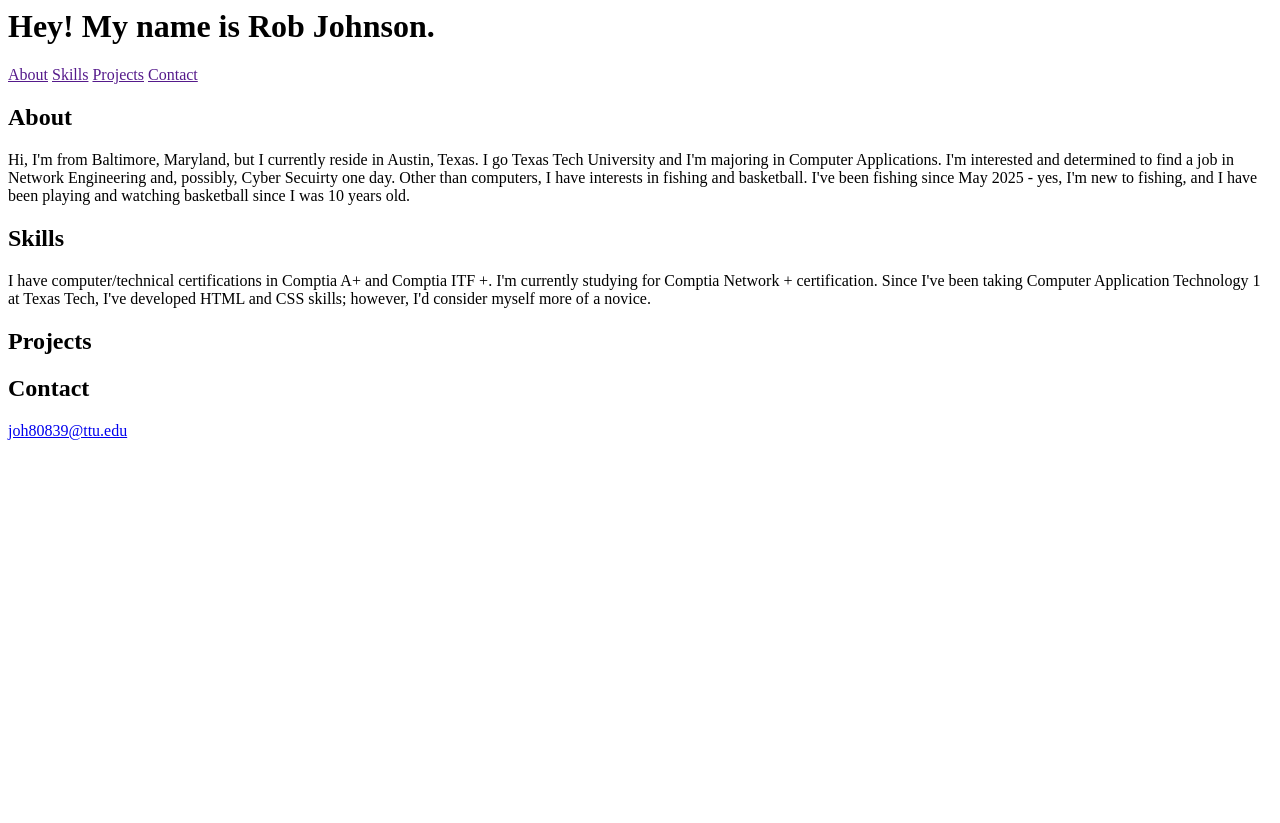
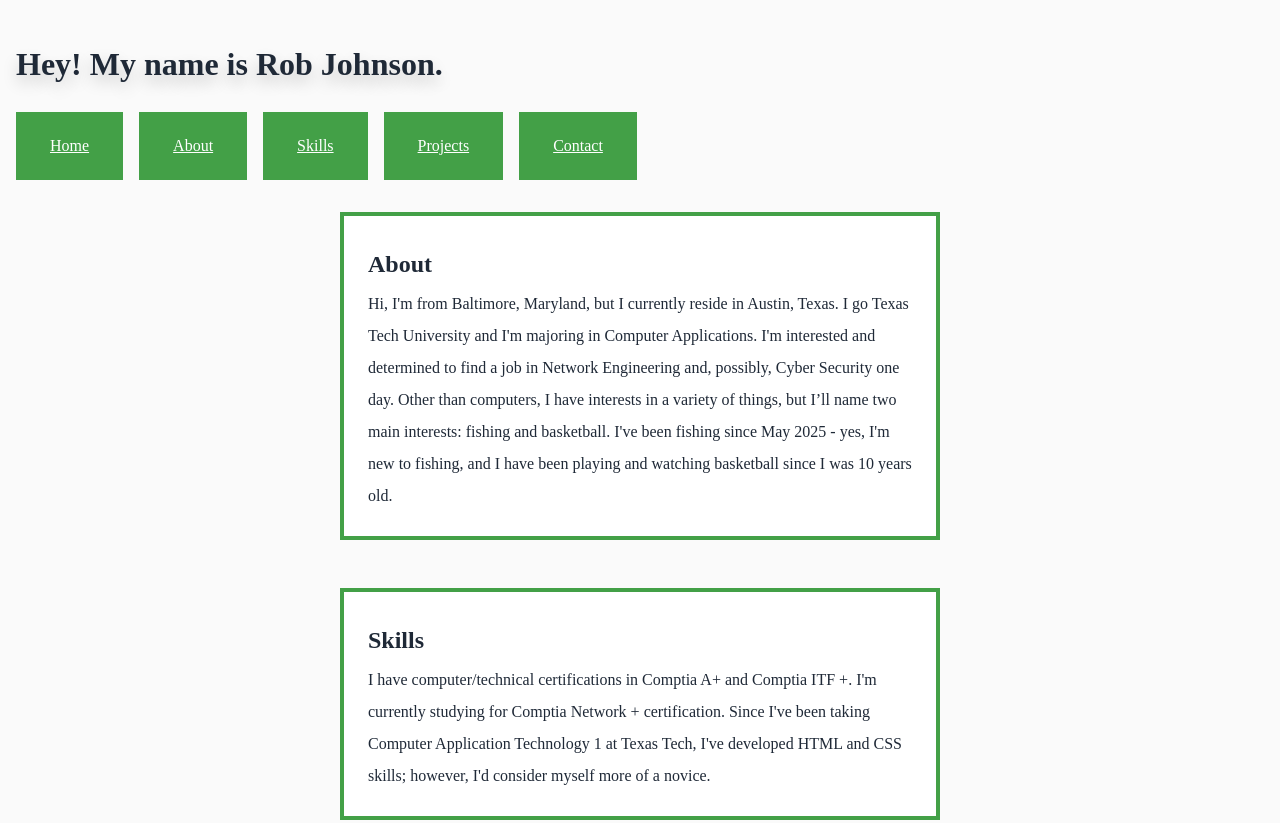
Before and after one commit to joh80839/RJ-Portfolio, a plain HTML site: page project-01/index.html in a window 1280 px wide. Shown: the top 823 px of the page. Before the commit the page ends 800 px from the top, so only its background shows below. Drawn offline with Linux system fonts and the light colour scheme.

Commit message:
Finishing touches

```diff
--- a/project-01/index.html
+++ b/project-01/index.html
@@ -11,22 +11,21 @@
             <h1> Hey! My name is Rob Johnson.</h1>
         </header>
         <nav>
-            <a href="">About</a>
-            <a href="">Skills</a>
-            <a href="">Projects</a>
-            <a href="">Contact</a>
+            <a href="#top">Home</a>
+            <a href="#about">About</a>
+            <a href="#skills">Skills</a>
+            <a href="#projects">Projects</a>
+            <a href="#contact">Contact</a>
         </nav>
 
         <main>
                 <section id="about" class="section">
                     <h2>About</h2>
-                    <p>Hi, I'm from Baltimore, Maryland, but I currently reside in Austin, Texas.
+                    <p> Hi, I'm from Baltimore, Maryland, but I currently reside in Austin, Texas.
                     I go Texas Tech University and I'm majoring in Computer Applications. I'm interested and determined
-                    to find a job in Network Engineering and, possibly, Cyber Secuirty one day. Other than computers, I have
-                    interests in fishing and basketball. I've been fishing since May 2025 - yes, I'm new to fishing, and I have been playing and watching
+                    to find a job in Network Engineering and, possibly, Cyber Security one day. Other than computers, I have interests in a variety of things,
+                    but I’ll name two main interests: fishing and basketball. I've been fishing since May 2025 - yes, I'm new to fishing, and I have been playing and watching
                     basketball since I was 10 years old.
-                </p>
-
                 </section>
 
                 <section id="skills" class="section">
--- a/project-01/style.css
+++ b/project-01/style.css
@@ -0,0 +1,74 @@
+* {
+    margin: 0;
+    padding: 0;
+    box-sizing: border-box;
+}
+
+h1 {
+   text-shadow: 0 8px 16px rgba(0, 0, 0, 0.2);
+}
+
+
+body {
+    font-family: "Times New Roman", serif;
+    line-height: 2;
+    background-color: #fafafa;
+    color: #1F2937;
+    padding: 32px 16px;
+}
+
+main {
+    max-width: 800px;
+    margin: 0 auto;
+    display: flex;
+    flex-direction: column;
+    gap: 48px;
+}
+
+nav {
+   display: flex;
+   margin-top: 16px;
+   margin-bottom: 32px;
+}
+
+nav a {
+    margin-right: 16px;
+    background-color: #43a047;
+    color: #ffffff;
+    padding: 16px 32px;
+    border: 2px solid #43a047;
+    transition:
+    transform 0.3s ease,
+    box-shadow 0.3s ease,
+    background-color 0.3s ease,
+    color 0.3s ease,
+    border-color 0.3s ease;
+}
+
+nav a:hover {
+  background-color: #111827;
+  transform: translateY(-4px);
+  box-shadow: 0 8px 16px rgba(0, 0, 0, 0.2);
+}
+
+section {
+  max-width: 600px;
+  margin: 0 auto;
+  padding: 24px;
+  background-color: #ffffff;
+  border: 4px solid #43a047;
+}
+
+.section h2 {
+    transition: text-decoration 0.2s ease;
+}
+
+.section:hover h2 {
+    text-decoration: underline;
+}
+
+footer {
+    border-top: 2px solid #2a6f37;
+    padding-top: 10px;
+    margin-top: 50px;
+}
```
